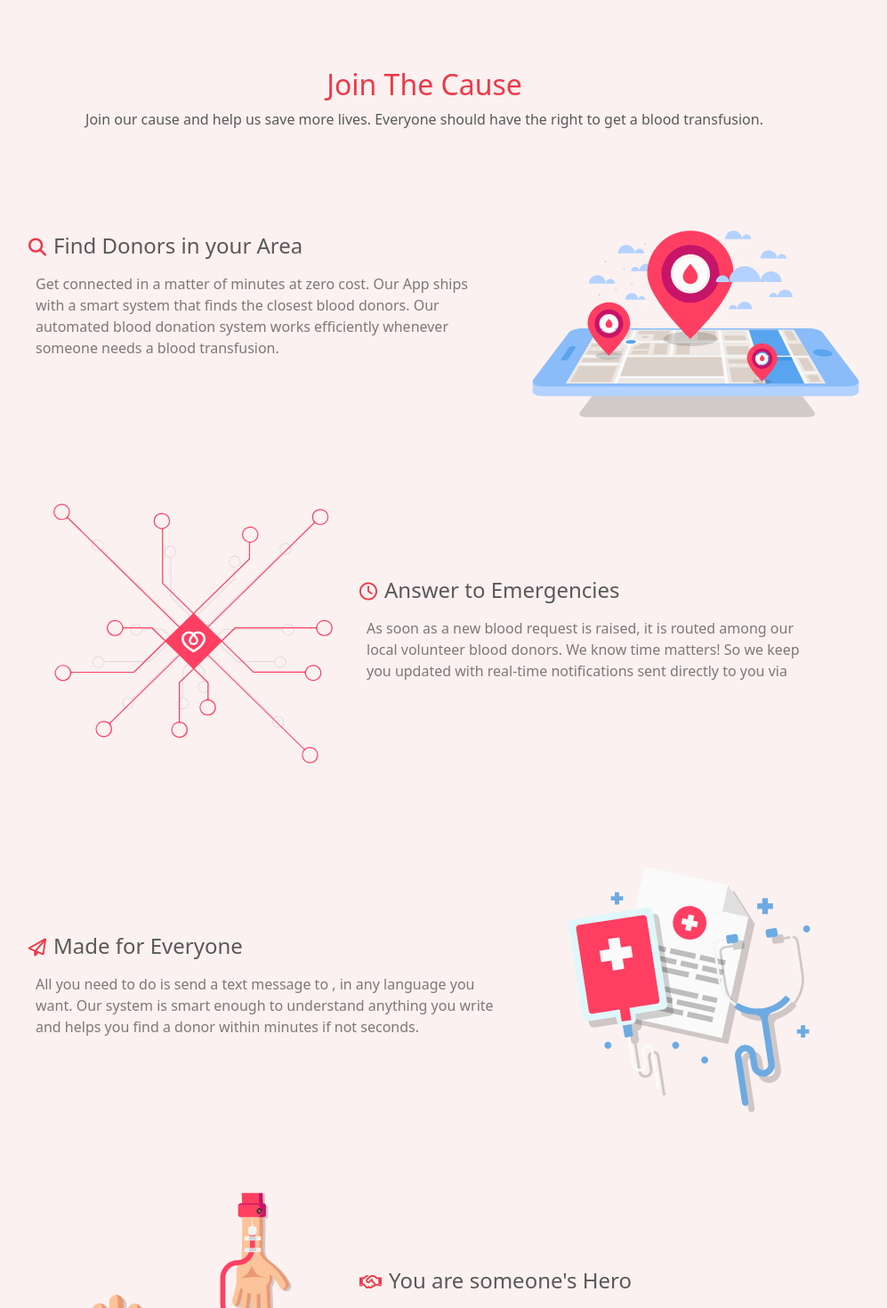
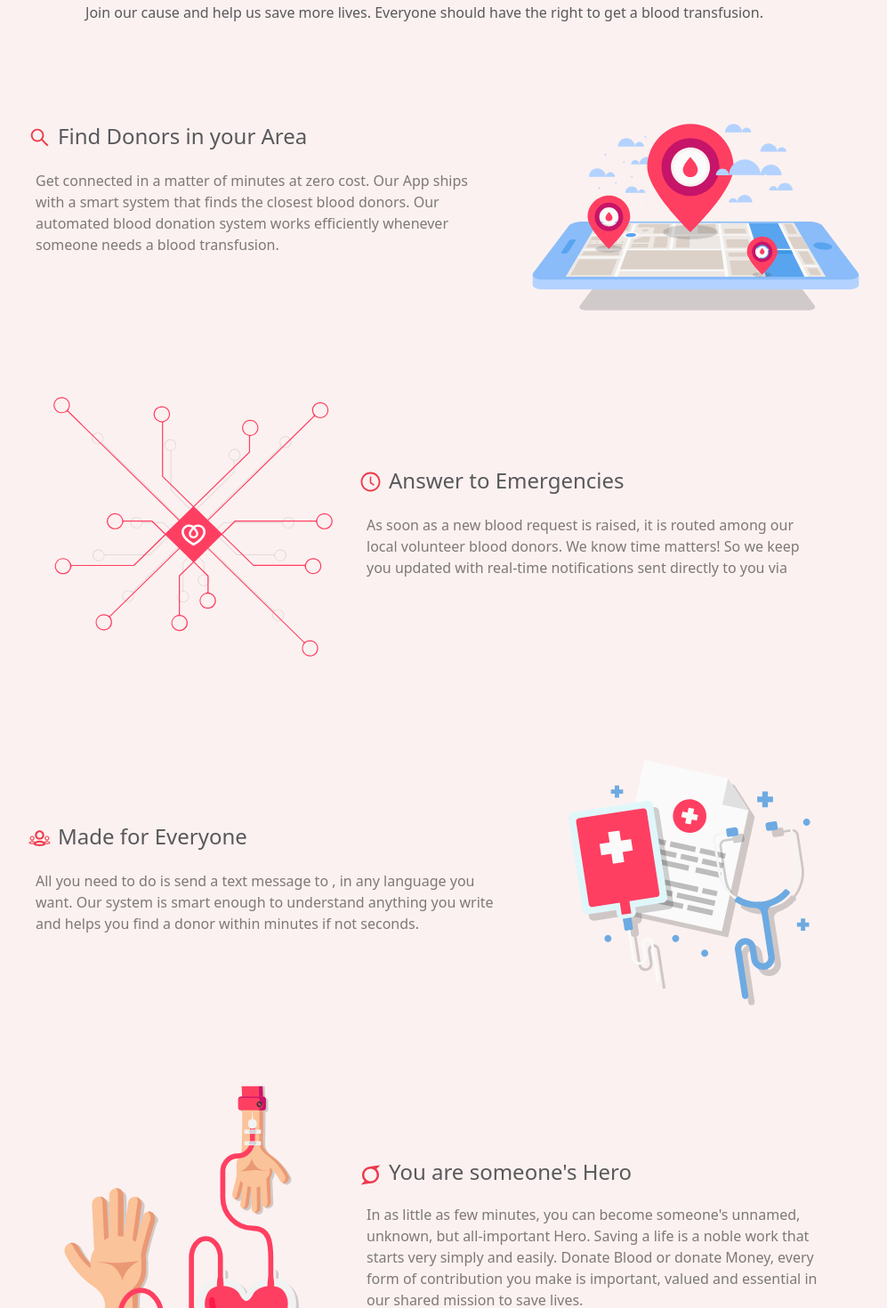
Before and after one commit to HadeerHassan28/Blood-Donation-App, a React (Create React App) app: page / in a window 1280 px wide. Shown: the part 1140-2610 px from the top of the page at 89% size, without its empty margins (163-1160 px from the left). Built offline with nearby package versions, Linux system fonts and the light colour scheme.

Commit message:
third change

```diff
--- a/src/Components/CauseHome/CauseHome.jsx
+++ b/src/Components/CauseHome/CauseHome.jsx
@@ -1,15 +1,21 @@
 import React from "react";
 import styles from "./CauseHome.module.css";
-
+import { AiOutlineSearch } from "react-icons/ai";
+import { AiOutlineClockCircle } from "react-icons/ai";
+import { TiGroupOutline } from "react-icons/ti";
+import { FaSuperpowers } from "react-icons/fa";
 const CauseHome = () => {
   return (
     <>
       <div className=" col-md-6 mt-2 text-start">
-        <i
-          className="fa-solid fa-magnifying-glass mx-2 fs-5"
-          style={{ color: "#ee394a" }}
-        ></i>
-        <span className="h4 text-muted">Find Donors in your Area</span>
+        <div className="d-flex align-items-center">
+          <AiOutlineSearch
+            color="#ee394a"
+            size={25}
+            className="mx-2 mb-1"
+          ></AiOutlineSearch>
+          <span className="h4 text-muted">Find Donors in your Area</span>
+        </div>
         <p className="ms-3 mt-3 text-black-50">
           Get connected in a matter of minutes at zero cost. Our App ships with
           a smart system that finds the closest blood donors. Our automated
@@ -480,11 +486,14 @@ const CauseHome = () => {
         </svg>
       </div>
       <div className=" col-md-6 mt-2 text-start">
-        <i
-          className="fa-regular fa-clock mx-2 fs-5"
-          style={{ color: "#ee394a" }}
-        ></i>
-        <span className="h4 text-muted">Answer to Emergencies</span>
+        <div className="d-flex align-items-center">
+          <AiOutlineClockCircle
+            color="#ee394a"
+            size={25}
+            className="mx-2 mb-1"
+          ></AiOutlineClockCircle>
+          <span className="h4 text-muted">Answer to Emergencies</span>
+        </div>
         <p className="ms-3 mt-3 text-black-50">
           As soon as a new blood request is raised, it is routed among our local
           volunteer blood donors. We know time matters! So we keep you updated
@@ -492,13 +501,14 @@ const CauseHome = () => {
         </p>
       </div>
       <div className=" col-md-6 mt-2 text-start">
-        <i
-          className="fa-regular fa-paper-plane mx-2 fs-5"
-          style={{
-            color: "#ee394a",
-          }}
-        ></i>
-        <span className="h4 text-muted">Made for Everyone</span>
+        <div className="d-flex align-items-center">
+          <TiGroupOutline
+            color="#ee394a"
+            size={25}
+            className="mx-2 mb-1"
+          ></TiGroupOutline>
+          <span className="h4 text-muted">Made for Everyone</span>
+        </div>
         <p className="ms-3 mt-3 text-black-50">
           All you need to do is send a text message to , in any language you
           want. Our system is smart enough to understand anything you write and
@@ -1052,10 +1062,11 @@ const CauseHome = () => {
         </svg>
       </div>
       <div className=" col-md-6 mt-2 text-start">
-        <i
-          className="fa-regular fa-handshake mx-2 fs-5"
-          style={{ color: "#ee394a" }}
-        ></i>
+        <FaSuperpowers
+          color="#ee394a"
+          size={25}
+          className="mx-2 mb-1"
+        ></FaSuperpowers>
         <span className="h4 text-muted">You are someone's Hero</span>
         <p className="ms-3 mt-3 text-black-50">
           In as little as few minutes, you can become someone's unnamed,
--- a/src/Components/Home/Home.jsx
+++ b/src/Components/Home/Home.jsx
@@ -56,6 +56,7 @@ const Home = () => {
                 fontSize: "1rem",
                 fontFamily: "Montserrat Alternates",
                 fontWeight: "bold",
+                maxWidth: "500px",
               }}
             >
               Find blood donors near your location and make a blood request in
--- a/src/Components/Home/Home.module.css
+++ b/src/Components/Home/Home.module.css
@@ -24,28 +24,33 @@
 } */
 
 /* // Medium devices (tablets, 768px and up) */
-@media (max-width: 768px) {
-  .landing {
+@media (min-width: 768px) {
+
+  /* .landing {
     background-image: none;
     height: auto;
+  } */
+  .landing {
+    background-image: url("../../../public/assets/images/lg-background.png");
+    height: calc(100vh - 120px);
   }
 }
 
 /* // Large devices (desktops, 992px and up) */
-/* @media (min-width: 992px) {
+@media (min-width: 992px) {
   .landing {
     background-image: url("../../../public/assets/images/lg-background.png");
     height: calc(100vh - 180px);
   }
-} */
+}
 
 /* // X-Large devices (large desktops, 1200px and up) */
-/* @media (min-width: 1200px) {
+@media (min-width: 1200px) {
   .landing {
     background-image: url("../../../public/assets/images/xlg-background.png");
     height: calc(100vh - 120px);
   }
-} */
+}
 
 /* // XX-Large devices (larger desktops, 1400px and up) */
 @media (min-width: 1400px) {
--- a/src/index.js
+++ b/src/index.js
@@ -2,7 +2,6 @@ import React from "react";
 import ReactDOM from "react-dom/client";
 import "bootstrap/dist/css/bootstrap.min.css";
 import "bootstrap/dist/js/bootstrap.bundle.js";
-import "@fortawesome/fontawesome-free/css/all.min.css";
 import "./index.css";
 import App from "./App";
 
```
